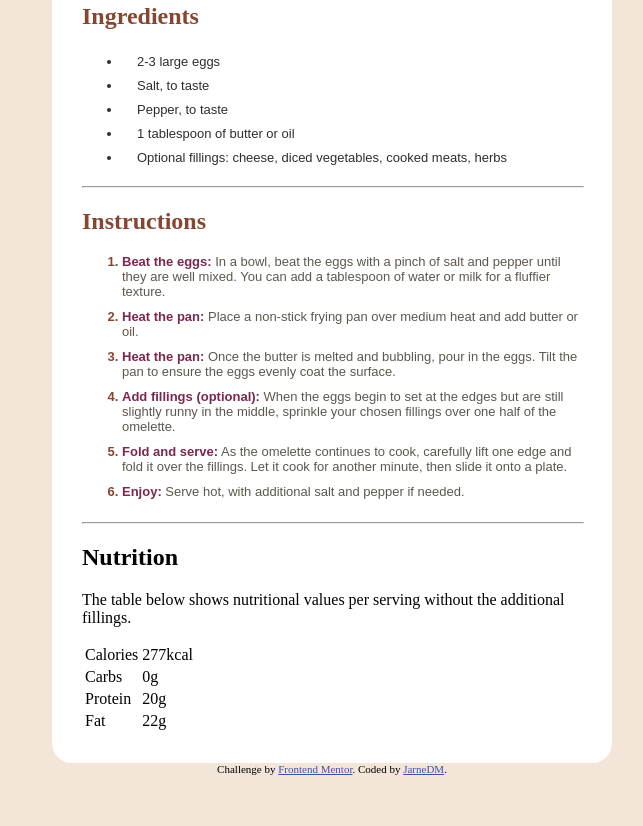
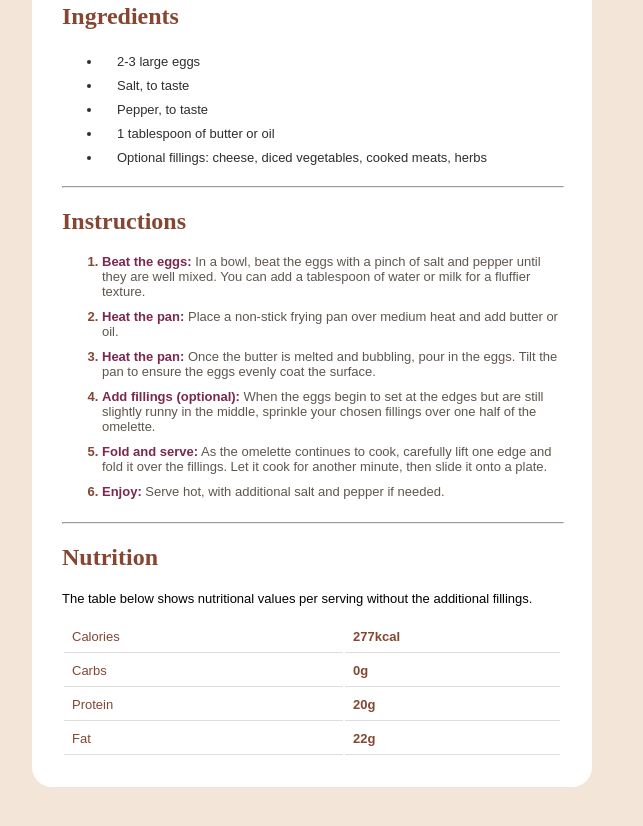
Before and after one commit to JarneDM/Recipe-page, a plain HTML site: page index.html in a window 1280 px wide. Shown: the part 600-1426 px from the top of the page, without its empty margins (308-951 px from the left). Drawn offline with Linux system fonts and the light colour scheme.

Commit message:
nutrition section done

```diff
--- a/index.html
+++ b/index.html
@@ -96,38 +96,33 @@
     <hr width="100%" style="color: hsl(30, 18%, 87%);">
 
     <div class="nutrition">
-      <h2>Nutrition</h2>
+      <h2 class="young-serif-regular" style="font-weight: 600; color: hsl(14, 45%, 36%);">Nutrition</h2>
 
-      <p>The table below shows nutritional values per serving without the additional fillings.</p>
+      <p class="outfit-400" style="font-size: small;">The table below shows nutritional values per serving without the additional fillings.</p>
 
-      <table class="table-nutr">
+      <table class="table-nutr outfit-400" style="font-size: small; color: hsl(14, 45%, 36%);">
         <tr class="table-element">
           <td>Calories</td>
-          <td>277kcal</td>
+          <td><b>277kcal</b></td>
         </tr>
 
         <tr class="table-element">
           <td>Carbs</td>
-          <td>0g</td>
+          <td><b>0g</b></td>
         </tr>
 
         <tr class="table-element">
           <td>Protein</td>
-          <td>20g</td>
+          <td><b>20g</b></td>
         </tr>
 
         <tr class="table-element">
           <td>Fat</td>
-          <td>22g</td>
+          <td><b>22g</b></td>
         </tr>
       </table>
 
     </div>
-
-  </div>
-  <div class="attribution">
-    Challenge by <a href="https://www.frontendmentor.io?ref=challenge" target="_blank">Frontend Mentor</a>.
-    Coded by <a href="#">JarneDM</a>.
   </div>
 </body>
 </html>
--- a/style.css
+++ b/style.css
@@ -29,6 +29,7 @@
 body{
     background-color: hsl(30, 54%, 90%);
     padding: 40px;
+    padding-left: 0;
 }
 
 p{
@@ -69,3 +70,17 @@ img{
 .list-instr li{
     color: hsl(30, 10%, 34%);
 }
+
+.table-nutr{
+    margin: 0 auto;
+    justify-content: center;
+    align-items: center;
+}
+
+td{
+    padding: 8px;
+    text-align: left;
+    border-bottom: 1px solid #ddd;
+    padding-right: 10rem;
+    width: 75%;
+}
```
